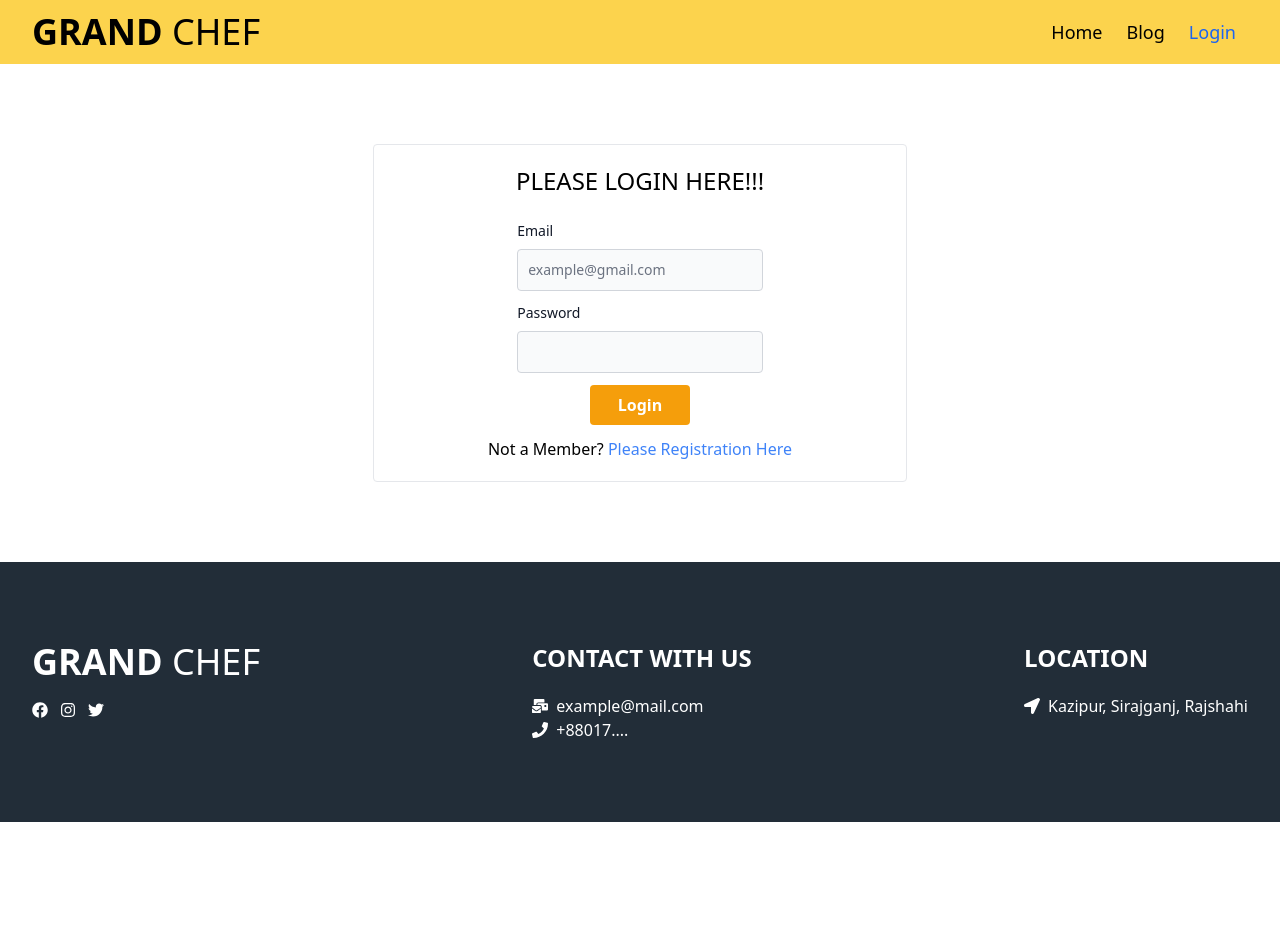
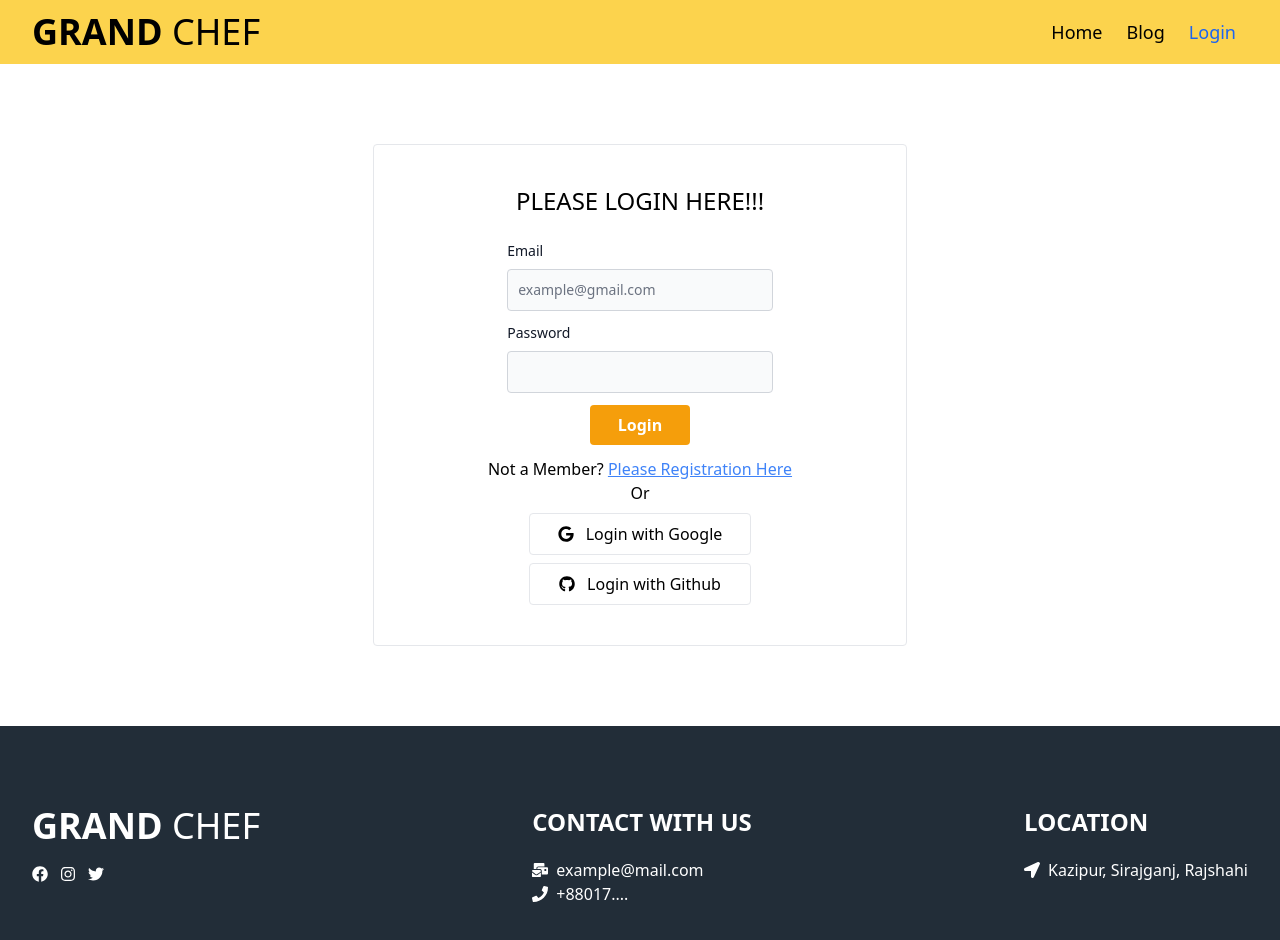
Before and after one commit to sayem111103/Grand-Chef-Client, a React (Vite) app: page /login in a window 1280 px wide. Shown: the top 940 px of the page. Before the commit the page ends 822 px from the top, so only its background shows below. Built offline with nearby package versions, Linux system fonts and the light colour scheme; no server answers.

Commit message:
popup login added

```diff
--- a/src/AuthProvider/AuthProvider.jsx
+++ b/src/AuthProvider/AuthProvider.jsx
@@ -1,6 +1,6 @@
 /* eslint-disable */
 import React, { createContext } from 'react';
-import {getAuth} from 'firebase/auth'
+import {createUserWithEmailAndPassword, getAuth} from 'firebase/auth'
 import app from '../firebase/firebase.config'
 
 export const authContext = createContext();
@@ -8,8 +8,14 @@ export const authContext = createContext();
 const AuthProvider = ({children}) => {
     const user = null;
     const auth = getAuth(app);
+    const handleEmailPasswordLogin =(email, password)=>{
+        return createUserWithEmailAndPassword(auth, email, password)
+    }
+
     const value = {
         user,
+        auth,
+        handleEmailPasswordLogin
     }
 
     return <authContext.Provider value={value}>{children}</authContext.Provider>;
--- a/src/Pages/LoginPage/LoginPage.jsx
+++ b/src/Pages/LoginPage/LoginPage.jsx
@@ -1,14 +1,39 @@
 /* eslint-disable */
-import React from 'react';
+import React, { useContext, useState } from 'react';
 import { Link } from 'react-router-dom';
+import { FaGoogle, FaGithub } from 'react-icons/fa';
+import { authContext } from '../../AuthProvider/AuthProvider';
+import { GithubAuthProvider, GoogleAuthProvider, signInWithPopup } from 'firebase/auth';
 
 const LoginPage = () => {
+    const [error, setError] = useState('')
+    const {auth} = useContext(authContext);
+
+    const github = new GithubAuthProvider();
+    const google = new GoogleAuthProvider;
+    const popupLogin = (provider) => {
+        setError('')
+        signInWithPopup(auth, provider)
+        .then((result) => {
+            const user = result.user;
+            console.log(user);
+          }).catch((error) => {
+            const errorMessage = error.message;
+            if(errorMessage === 'Firebase: Error (auth/popup-closed-by-user).'){
+                setError('Popup Closed without accepted')
+            }
+            else{
+                setError(errorMessage)
+            }
+          })
+    }
     return (
         <>
             <section>
                 <div className='py-20'>
-                <form className='w-5/12 mx-auto border p-5 rounded'>
+                <form className='w-5/12 mx-auto border py-10 rounded'>
                     <h3 className='text-2xl text-black font-medium text-center uppercase mb-6'>Please Login Here!!!</h3>
+                    <p className='text-center text-red-600'>{error}</p>
                     <div className='w-1/2 mx-auto mt-3'>
                         <label htmlFor="first_name" className="block mb-2 text-sm font-medium text-gray-900 dark:text-white">Email</label>
                         <input type="email" id="email" className="bg-gray-50 border border-gray-300 text-gray-900 text-sm rounded focus:ring-blue-500 focus:border-blue-500 block w-full p-2.5 dark:bg-gray-700 dark:border-gray-600 dark:placeholder-gray-400 dark:text-white dark:focus:ring-blue-500 dark:focus:border-blue-500" placeholder="example@gmail.com" required />
@@ -21,7 +46,14 @@ const LoginPage = () => {
                     <div className='w-1/2 mx-auto mt-3 text-center'>
                         <input className='btn px-7 py-2 bg-amber-500 rounded cursor-pointer text-white font-bold' type="submit" value="Login" />
                     </div>
-                    <h4 className='text-center mt-3'>Not a Member? <Link to='/login/registration' className='text-blue-500'>Please Registration Here</Link></h4>
+                    <h4 className='text-center mt-3'>Not a Member? <Link to='/login/registration' className='text-blue-500 decoration-solid underline'>Please Registration Here</Link></h4>
+                    <p className='text-center mb-0'>Or</p>
+                <div onClick={()=> popupLogin(google)} className='flex items-center gap-3 justify-center w-5/12 mx-auto border px-3 py-2 rounded cursor-pointer mt-2'>
+                    <FaGoogle></FaGoogle>Login with Google
+                </div>
+                <div onClick={()=> popupLogin(github)} className='flex items-center gap-3 justify-center w-5/12 mx-auto border px-3 py-2 rounded cursor-pointer mt-2'>
+                    <FaGithub></FaGithub>Login with Github
+                </div>
                 </form>
                 </div>
             </section>
--- a/src/components/Navbar/Navbar.jsx
+++ b/src/components/Navbar/Navbar.jsx
@@ -7,7 +7,7 @@ import ActiveLink from '../ActiveLink/ActiveLink';
 const Navbar = ({value}) => {
     const {user} = useContext(authContext);
     const [show, setShow] = useState(false)
-    console.log(user);
+    // console.log(user);
     return (
         <nav className={value? 'bg-amber-300': ''}>
             <div className='mx-auto w-[95%] py-3 flex items-center justify-between'>
--- a/src/components/Registration/Registration.jsx
+++ b/src/components/Registration/Registration.jsx
@@ -1,16 +1,29 @@
 /* eslint-disable */
-import React from 'react';
+import React, { useContext } from 'react';
 import { Link } from 'react-router-dom';
+import { authContext } from '../../AuthProvider/AuthProvider';
 
 const Registration = () => {
+    const {handleEmailPasswordLogin} = useContext(authContext)
+
+    const handleRegistration = (e) =>{
+        e.preventDefault()
+        const form = e.target;
+        const name = form.name.value;
+        const email = form.email.value;
+        const password = form.password.value;
+        const photoUrl = form.url.value;
+        console.log(name, email, password, photoUrl);
+    }
     return (
         <>
             <section>
                 <div className='mx-auto w-[95%] py-10'>
-                <form className='w-5/12 mx-auto border p-5 rounded'>
+                <form onSubmit={handleRegistration} className='w-5/12 mx-auto border p-5 rounded'>
+                <h3 className='text-2xl text-black font-medium text-center uppercase mb-6'>Please Registration Here!!!</h3>
                     <div className='w-1/2 mx-auto'>
-                        <label htmlFor="first_name" className="block mb-2 text-sm font-medium text-gray-900 dark:text-white">Name</label>
-                        <input type="text" id="first_name" className="bg-gray-50 border border-gray-300 text-gray-900 text-sm rounded focus:ring-blue-500 focus:border-blue-500 block w-full p-2.5 dark:bg-gray-700 dark:border-gray-600 dark:placeholder-gray-400 dark:text-white dark:focus:ring-blue-500 dark:focus:border-blue-500" placeholder="John" required />
+                        <label htmlFor="name" className="block mb-2 text-sm font-medium text-gray-900 dark:text-white">Name</label>
+                        <input type="text" id="name" className="bg-gray-50 border border-gray-300 text-gray-900 text-sm rounded focus:ring-blue-500 focus:border-blue-500 block w-full p-2.5 dark:bg-gray-700 dark:border-gray-600 dark:placeholder-gray-400 dark:text-white dark:focus:ring-blue-500 dark:focus:border-blue-500" placeholder="John" required />
                     </div>
 
                     <div className='w-1/2 mx-auto mt-3'>
```
